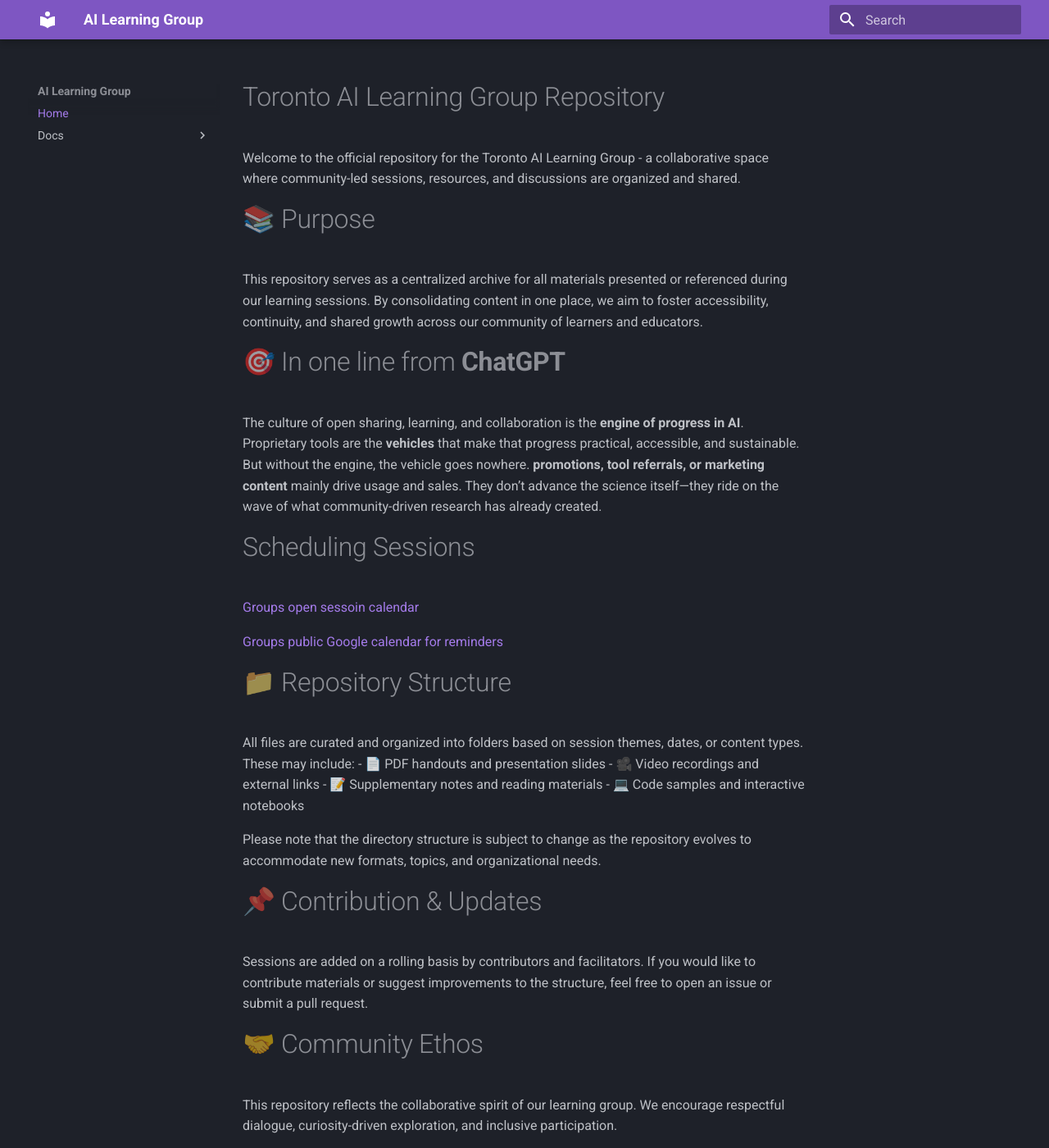
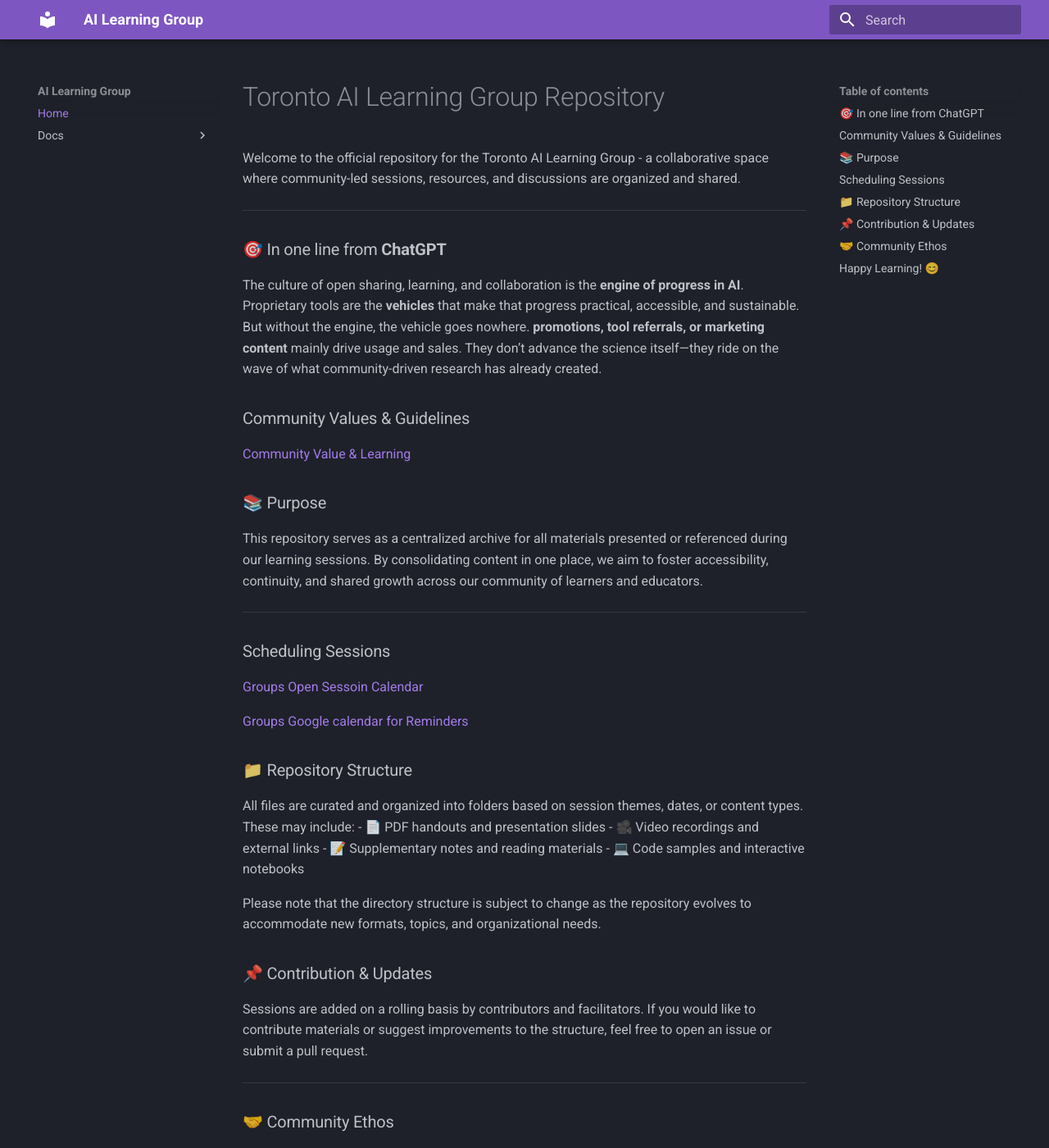
Before and after one commit to tejomayee-tech/toronto_ai_learning_group, an MkDocs documentation site: the page built from docs/README.md, in a window 1280 px wide and 1400 px high. Shown: the whole window at 82% size. Built offline with MkDocs 1.6.1 and Material for MkDocs 9.7.7, drawn with Linux system fonts in a browser that asks for light colours.

Commit message:
update docs home readme

```diff
--- a/docs/README.md
+++ b/docs/README.md
@@ -1,33 +1,54 @@
 # Toronto AI Learning Group Repository
 Welcome to the official repository for the Toronto AI Learning Group - a collaborative space where community-led sessions, resources, and discussions are organized and shared.
 
-# 📚 Purpose
-This repository serves as a centralized archive for all materials presented or referenced during our learning sessions. By consolidating content in one place, we aim to foster accessibility, continuity, and shared growth across our community of learners and educators.
+---
 
-# 🎯 In one line from **ChatGPT**
-The culture of open sharing, learning, and collaboration is the **engine of progress in AI**. Proprietary tools are the **vehicles** that make that progress practical, accessible, and sustainable. But without the engine, the vehicle goes nowhere.
-**promotions, tool referrals, or marketing content** mainly drive usage and sales. They don’t advance the science itself—they ride on the wave of what community-driven research has already created.
+### 🎯 In one line from **ChatGPT**
+
+  The culture of open sharing, learning, and collaboration is the **engine of progress in AI**. Proprietary tools are the **vehicles** that make that progress practical, accessible, and sustainable. But without the engine, the vehicle goes nowhere.
+  **promotions, tool referrals, or marketing content** mainly drive usage and sales. They don’t advance the science itself—they ride on the wave of what community-driven research has already created.
 
 
-# Scheduling Sessions
 
-[Groups open sessoin calendar](https://teamup.com/ksxott7u7sbhts6s9e)
+### Community Values & Guidelines
 
-[Groups public Google calendar for reminders](https://calendar.google.com/calendar/u/3?cid=N2UyMjdjMGZkODBlYzY0NjA3NzM1NDYxZjRmYTAzYTUxMGZlYmZkNTY5ODE5MWE5MjIxMDRkZjBlMDVkYWVmM0Bncm91cC5jYWxlbmRhci5nb29nbGUuY29t)
+  [Community Value & Learning](docs/community-values-guidelines/Prompt-answer.md)
 
-# 📁 Repository Structure
-All files are curated and organized into folders based on session themes, dates, or content types. These may include:
-- 📄 PDF handouts and presentation slides
-- 🎥 Video recordings and external links
-- 📝 Supplementary notes and reading materials
-- 💻 Code samples and interactive notebooks
 
-Please note that the directory structure is subject to change as the repository evolves to accommodate new formats, topics, and organizational needs.
 
-# 📌 Contribution & Updates
+### 📚 Purpose
+
+  This repository serves as a centralized archive for all materials presented or referenced during our learning sessions. By consolidating content in one place, we aim to foster accessibility, continuity, and shared growth across our community of learners and educators.
+
+---
+
+### Scheduling Sessions
+
+  [Groups Open Sessoin Calendar](https://teamup.com/ksxott7u7sbhts6s9e)
+
+  [Groups Google calendar for Reminders](https://calendar.google.com/calendar/u/3?cid=N2UyMjdjMGZkODBlYzY0NjA3NzM1NDYxZjRmYTAzYTUxMGZlYmZkNTY5ODE5MWE5MjIxMDRkZjBlMDVkYWVmM0Bncm91cC5jYWxlbmRhci5nb29nbGUuY29t)
+
+
+
+### 📁 Repository Structure
+
+  All files are curated and organized into folders based on session themes, dates, or content types. These may include:
+  - 📄 PDF handouts and presentation slides
+  - 🎥 Video recordings and external links
+  - 📝 Supplementary notes and reading materials
+  - 💻 Code samples and interactive notebooks
+
+  Please note that the directory structure is subject to change as the repository evolves to accommodate new formats, topics, and organizational needs.
+
+
+
+### 📌 Contribution & Updates
 Sessions are added on a rolling basis by contributors and facilitators. If you would like to contribute materials or suggest improvements to the structure, feel free to open an issue or submit a pull request.
 
-# 🤝 Community Ethos
+
+---
+
+### 🤝 Community Ethos
 This repository reflects the collaborative spirit of our learning group. We encourage respectful dialogue, curiosity-driven exploration, and inclusive participation.
 
-# Happy Learning! 😊
+### Happy Learning! 😊
```
